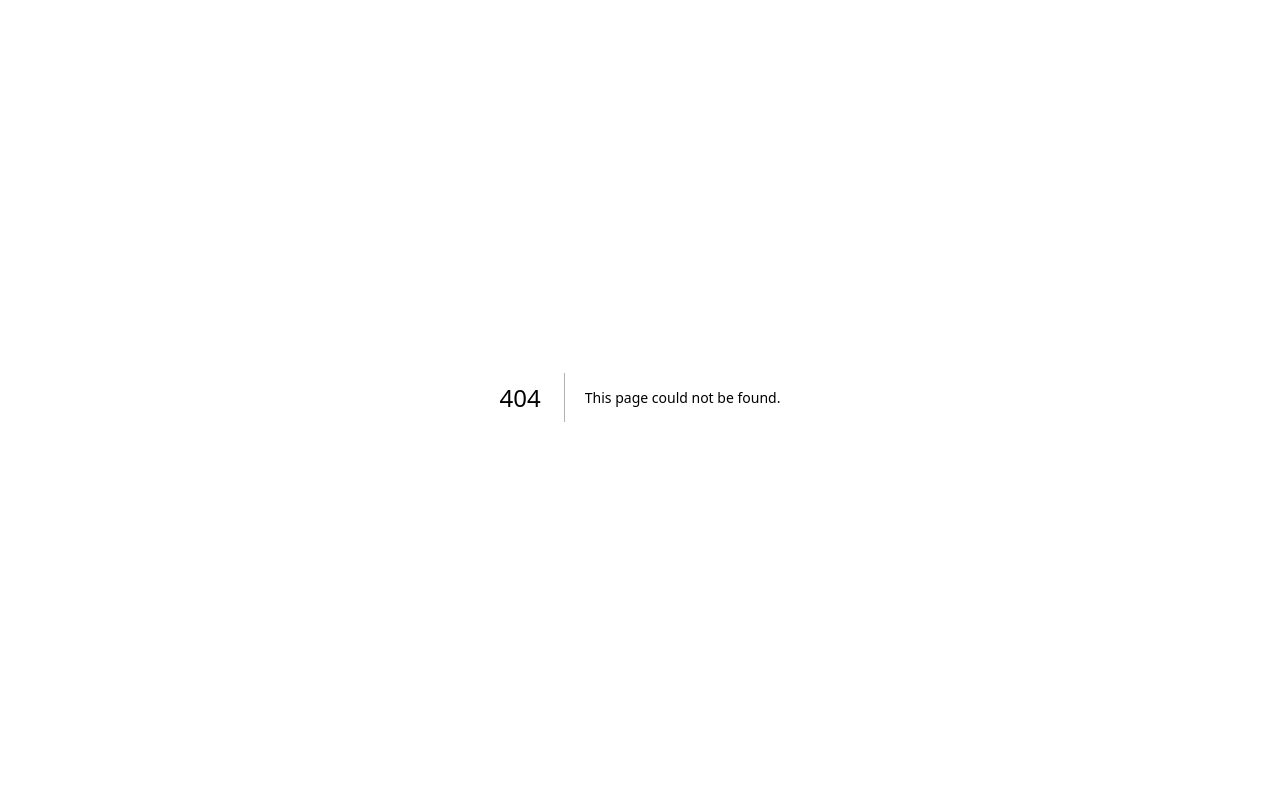
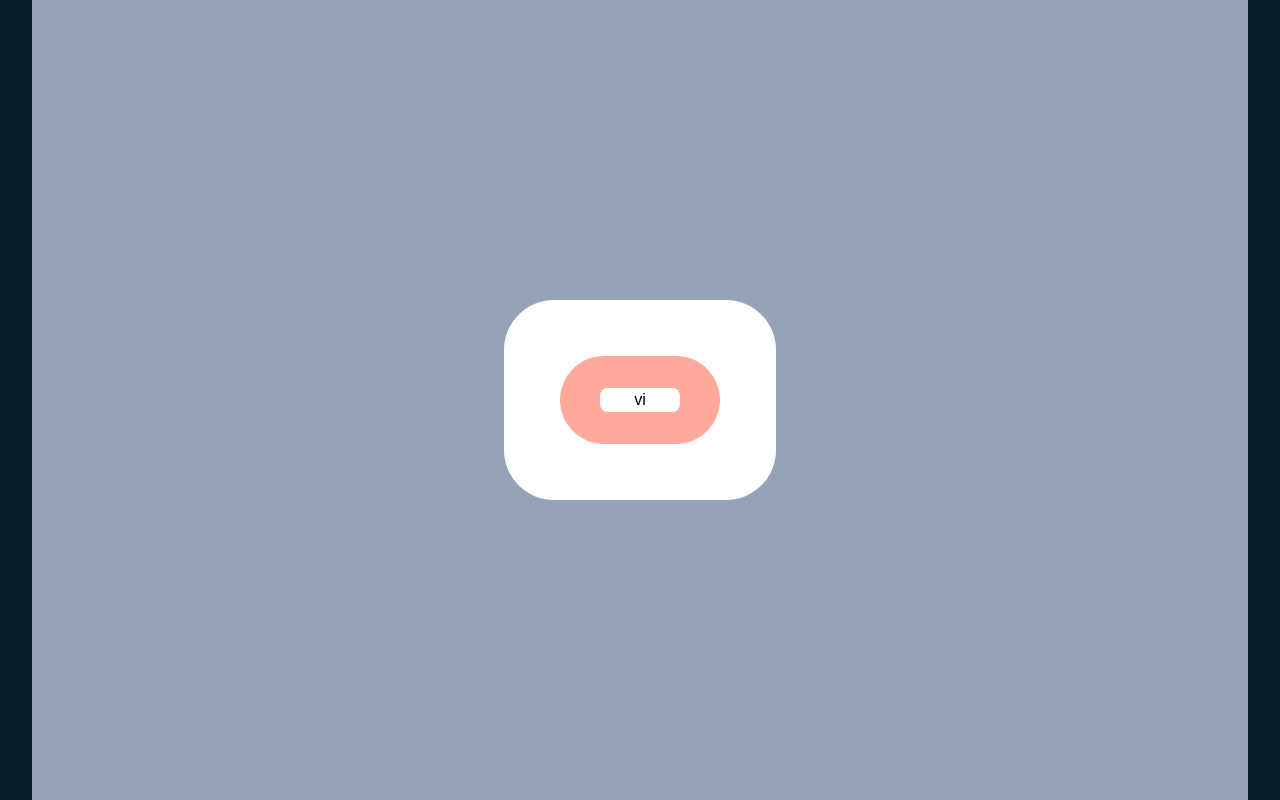
Before and after one commit to YeDev18/pixel-app, a Next.js app: page /animation in a window 1280 px wide. Before the commit this address had no page. Shown: the top 800 px of the page. Built offline with nearby package versions, Linux system fonts and the light colour scheme.

Commit message:
setup: Do a animation

```diff
--- a/next.config.mjs
+++ b/next.config.mjs
@@ -1,4 +1,6 @@
 /** @type {import('next').NextConfig} */
-const nextConfig = {};
+const nextConfig = {
+	reactStrictMode: true,
+};
 
 export default nextConfig;
--- /dev/null
+++ b/src/app/animation/page.tsx
@@ -0,0 +1,28 @@
+"use client";
+import { motion } from "framer-motion";
+
+import { useState } from "react";
+
+const Animation = () => {
+	const [isOpen, setIsOpen] = useState(false);
+	return (
+		<div className="flex h-screen items-center justify-center bg-slate-400">
+			<motion.div
+				layout
+				initial={{ borderRadius: 50 }}
+				data-open={isOpen}
+				className="parent flex items-center justify-center space-y-44 p-14 text-center"
+			>
+				<motion.div
+					layout
+					className="flex w-40 content-center items-center justify-center rounded-full  bg-red-300 p-8 text-center"
+					onClick={() => setIsOpen(!isOpen)}
+				>
+					<div className="w-20 rounded-lg bg-white">vi</div>
+				</motion.div>
+			</motion.div>
+		</div>
+	);
+};
+
+export default Animation;
--- /dev/null
+++ b/src/app/animation/template.tsx
@@ -0,0 +1,16 @@
+"use client";
+
+import { motion } from "framer-motion";
+
+export default function Template({ children }: { children: React.ReactNode }) {
+	return (
+		<motion.div
+			layout
+			initial={{ y: 10, opacity: 0 }}
+			animate={{ y: 0, opacity: 1 }}
+			transition={{ ease: "easeInOut", duration: 0.75 }}
+		>
+			{children}
+		</motion.div>
+	);
+}
--- a/src/app/layout.tsx
+++ b/src/app/layout.tsx
@@ -2,18 +2,6 @@ import Footer from "@/core/components/organisms/footer/footer";
 import "@/styles/globals.css";
 import "@fontsource-variable/montserrat";
 import type { Metadata } from "next";
-// import localFont from "next/font/local";
-
-// const geistSans = localFont({
-//   src: "./fonts/GeistVF.woff",
-//   variable: "--font-geist-sans",
-//   weight: "100 900",
-// });
-// const geistMono = localFont({
-//   src: "./fonts/GeistMonoVF.woff",
-//   variable: "--font-geist-mono",
-//   weight: "100 900",
-// });
 
 export const metadata: Metadata = {
 	title: "Pixel App",
@@ -27,7 +15,7 @@ export default function RootLayout({
 }>) {
 	return (
 		<html lang="en">
-			<body className={`pb-8 px-8 antialiased`}>
+			<body className={`px-8 pb-8 antialiased`}>
 				{children}
 				<Footer />
 			</body>
--- a/src/core/components/atoms/Button.tsx
+++ b/src/core/components/atoms/Button.tsx
@@ -8,7 +8,7 @@ export interface ButtonProps extends ButtonHTMLAttributes<HTMLButtonElement> {
 const Button = ({ children, className }: ButtonProps) => {
 	return (
 		<button
-			className={`${className} flex cursor-pointer items-center  justify-between whitespace-nowrap rounded-full bg-light-100 px-4 py-2 text-sm font-bold lg:px-5  lg:py-3 lg:text-base`}
+			className={`${className} flex cursor-pointer items-center justify-between gap-4 whitespace-nowrap rounded-full bg-light-100 px-4 py-2 text-sm font-bold lg:px-5  lg:py-3 lg:text-base`}
 		>
 			{children}
 			<span className="rounded-full bg-black p-1 text-lg text-white lg:text-xl">
--- a/src/core/components/molecules/footer/contact.tsx
+++ b/src/core/components/molecules/footer/contact.tsx
@@ -13,7 +13,7 @@ const Contact = () => {
 				</p>
 			</div>
 
-			<Button>Contact nous</Button>
+			<Button>Contact nous </Button>
 		</div>
 	);
 };
--- a/src/core/components/organisms/home/makingContact/makingContact.tsx
+++ b/src/core/components/organisms/home/makingContact/makingContact.tsx
@@ -3,8 +3,8 @@ import TextFormField from "../../../molecules/home/makingContact/textFormField";
 
 const MakingContact = () => {
 	return (
-		<div className="h-[60vh] flex justify-center items-center bg-cover bg-no-repeat makingContactBg rounded-3xl">
-			<div className="size-full px-10 xl:px-24 space-y-10 lg:size-3/4 backdrop-blur-xl border border-red-100 rounded-3xl border-opacity-25 flex max-lg:flex-col items-center justify-center lg:justify-between">
+		<div className="makingContactBg flex h-[60vh] items-center justify-center rounded-3xl bg-cover bg-no-repeat">
+			<div className="flex size-full items-center justify-center space-y-10 rounded-3xl border border-red-100/20 px-10 backdrop-blur-xl max-lg:flex-col lg:size-3/4 lg:justify-between xl:px-24">
 				<TextFormField />
 				<FormField />
 			</div>
--- a/src/core/components/templ@tes/home/home.tsx
+++ b/src/core/components/templ@tes/home/home.tsx
@@ -2,10 +2,15 @@ import Hero from "@/core/components/organisms/home/hero/hero";
 import MakingContact from "@/core/components/organisms/home/makingContact/makingContact";
 import StayInformed from "@/core/components/organisms/home/stayInformed/stayInformed";
 import Success from "@/core/components/organisms/home/success/success";
+import Link from "next/link";
 
 export default function HomeAll() {
 	return (
 		<div className=" space-y-24 bg-blue-950 py-8">
+			<div className="bg-red-200 p-4">
+				<Link href="./animation">Animation</Link>
+			</div>
+
 			<Hero />
 			<Success />
 			<MakingContact />
--- a/src/styles/globals.css
+++ b/src/styles/globals.css
@@ -66,6 +66,19 @@
 		box-shadow: 0 0 60px 30px #fae3cf, /* inner light-100 */ 0 0 100px 60px
 			#1b4c5e, /* middle blue-500 */ 0 10px 200px 90px #0ff; /* outer cyan */
 	}
+	.parent {
+		background: white;
+		width: fit;
+		height: fit;
+		display: flex;
+		justify-content: center;
+		align-items: center;
+	}
+
+	.parent[data-open="true"] {
+		width: 800px;
+		height: 400px;
+	}
 }
 
 @layer utilities {
```
